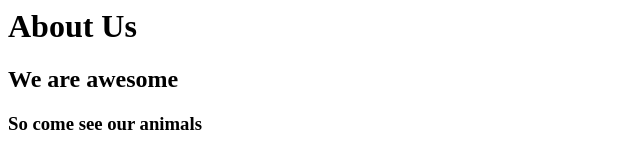
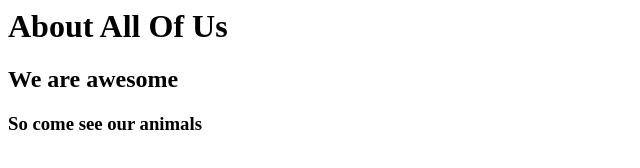
Before and after one commit to mykebates/Zoo, a plain HTML site: page About/index.html in a window 1280 px wide. Shown: the whole page, without its empty margins (0-640 px from the left). Drawn offline with Linux system fonts and the light colour scheme.

Commit message:
cindy's update

```diff
--- a/About/index.html
+++ b/About/index.html
@@ -1,3 +1,3 @@
-<h1>About Us</h1>
+<h1>About All Of Us</h1>
 <h2>We are awesome</h2>
 <h3>So come see our animals</h3>
```
